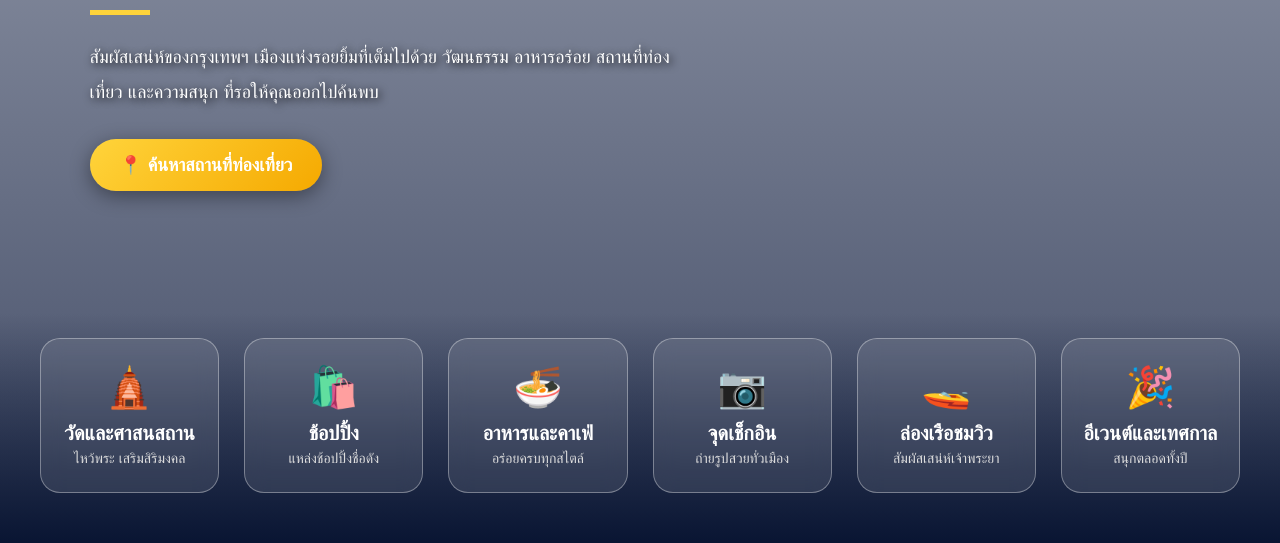
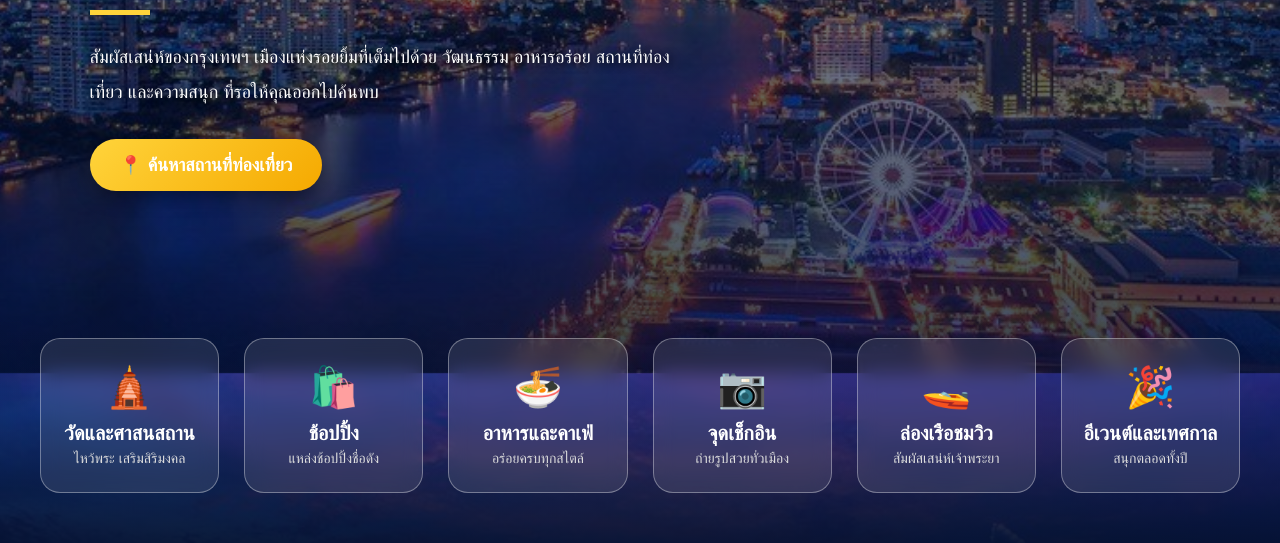
Before and after one commit to 41176-coder/Bangkok-28_31, a plain HTML site: page index.html in a window 1280 px wide. Shown: the part 427-970 px from the top of the page. Drawn offline with Linux system fonts and the light colour scheme; the site is published under a folder, as on GitHub Pages, so addresses that start at the root find nothing.

Commit message:
Update index.html

```diff
--- a/index.html
+++ b/index.html
@@ -22,7 +22,7 @@
                     rgba(5, 20, 60, 0.35),
                     rgba(2, 15, 50, 0.75)
                 ),
-                url("/img/P2.jpg");
+                url('img/P2.jpg');
 
             background-size: cover;
             background-position: center;
```
